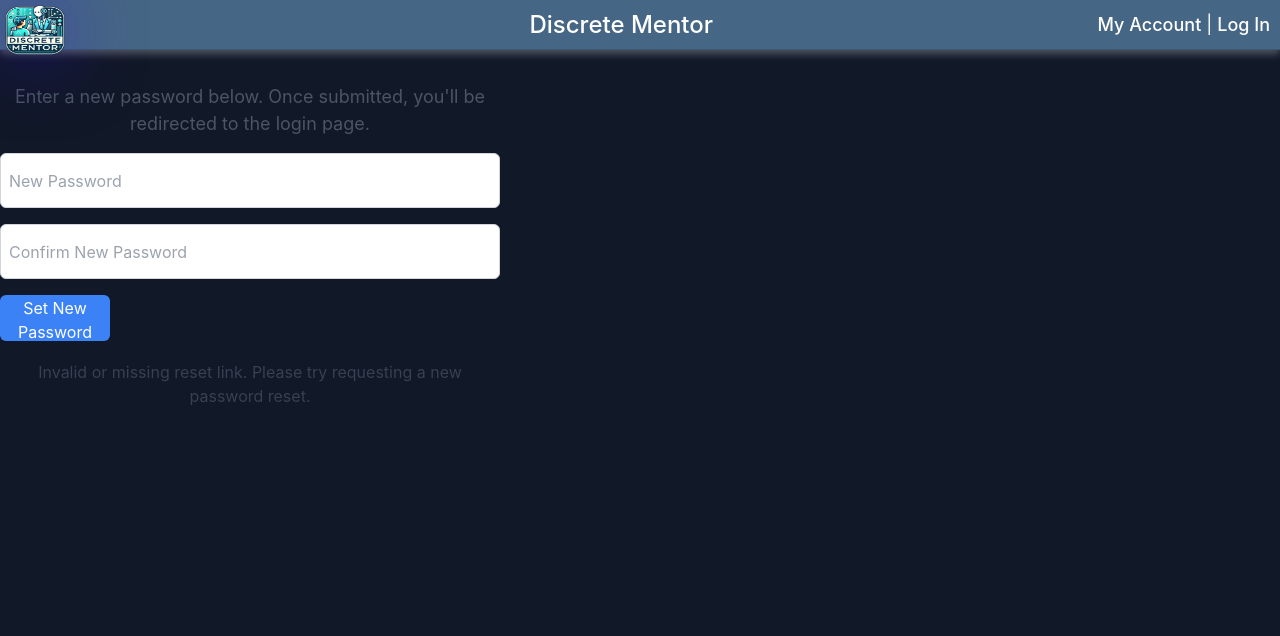
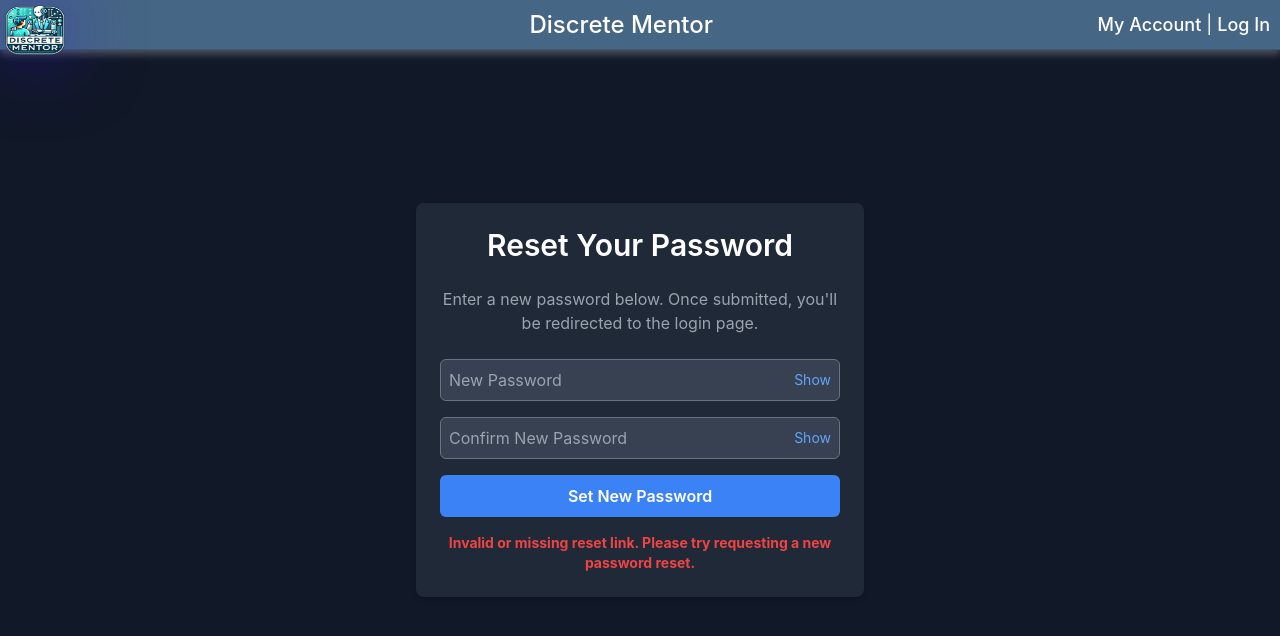
Before and after one commit to wreme44/Discrete-Math-A.i.-Tutor_App, a React (Vite) app: page /reset-password in a window 1280 px wide. Shown: the top 636 px of the page. Built offline with nearby package versions, Linux system fonts and the light colour scheme; no server answers.

Commit message:
enhanced password reset UI with visibility toggle for new and confirm password fields

```diff
--- a/src/components/Login.jsx
+++ b/src/components/Login.jsx
@@ -141,7 +141,9 @@ const Login = () => {
                 >
                     Send Reset Link
                 </button>
-                {resetNotification && <p className="text-center text-sm text-gray-700">{resetNotification}</p>}
+                {resetNotification && (
+                    <p style={{ color: 'orange', fontWeight: 'bold', marginTop: '0.5rem', textAlign: 'center', fontSize: '0.875rem' }}>
+                        {resetNotification}</p>)}
                 <button
                     className="w-full py-2 bg-gray-300 text-gray-700 rounded-md hover:bg-gray-400 mt-0"
                     onClick={() => setIsResetModalOpen(false)}
--- a/src/components/ResetPassword.jsx
+++ b/src/components/ResetPassword.jsx
@@ -7,6 +7,8 @@ const ResetPassword = () => {
   const [confirmPassword, setConfirmPassword] = useState(''); // State for confirm password input
   const [notification, setNotification] = useState(''); // State for any messages to display
   const [isSubmitting, setIsSubmitting] = useState(false); // State to manage button loading state
+  const [showNewPassword, setShowNewPassword] = useState(false); // State for toggling new password visibility
+  const [showConfirmPassword, setShowConfirmPassword] = useState(false); // State for toggling confirm password visibility
   const navigate = useNavigate();
   const location = useLocation();
 
@@ -49,42 +51,56 @@ const ResetPassword = () => {
   };
 
   return (
-    <div className="reset-password-page">
-      <div className="reset-password-container w-full xxsm:w-[250px] xsm:w-[300px] sm:w-[350px] md:w-[400px] lg:w-[450px] xl:w-[500px] h-auto xxsm:h-[250px] xsm:h-[300px] sm:h-[350px] md:h-[400px] lg:h-[450px] xl:h-[500px]">
-        <h5 className="reset-password-title xsm:text-[18px] sm:text-[26px] md:text-[28px] lg:text-[30px] xl:text-[32px]
-                            xsm:mb-[10px] sm:mb-[20px] md:mb-[25px] lg:mb-[30px] xl:mb-[35px]">Reset Your Password</h5>
+    <div className="reset-password-page flex items-center justify-center min-h-screen bg-dark-900">
+      <div className="reset-password-container w-full max-w-md bg-gray-800 p-6 rounded-lg shadow-md">
+        <h5 className="reset-password-title text-xl sm:text-2xl md:text-3xl lg:text-3xl font-semibold text-center text-white mb-6">
+          Reset Your Password
+        </h5>
 
-        <p className="reset-password-description xsm:text-[12px] sm:text-[14px] md:text-[16px] lg:text-[18px] xl:text-[18px] mb-4 text-center text-gray-600">
+        <p className="reset-password-description text-sm sm:text-base text-center text-gray-400 mb-6">
           Enter a new password below. Once submitted, you'll be redirected to the login page.
         </p>
 
         <form onSubmit={handlePasswordReset}>
-          <div className="new-password mb-4">
+          <div className="new-password mb-4 relative">
             <input
-              type="password"
+              type={showNewPassword ? "text" : "password"}
               placeholder="New Password"
-              className="w-full xsm:h-[35px] sm:h-[46px] md:h-[50px] lg:h-[55px] xl:h-[55px] p-2 rounded-md border border-gray-300 focus:outline-none focus:ring-2 focus:ring-blue-300"
+              className="w-full p-2 rounded-md border border-gray-500 focus:outline-none focus:ring-2 focus:ring-blue-500 bg-gray-700 text-white"
               value={newPassword}
               onChange={(e) => setNewPassword(e.target.value)}
               required
             />
+            <button
+              type="button"
+              className="absolute right-2 top-1/2 transform -translate-y-1/2 text-sm text-blue-400 hover:text-blue-600 focus:outline-none"
+              onClick={() => setShowNewPassword(!showNewPassword)}
+            >
+              {showNewPassword ? "Hide" : "Show"}
+            </button>
           </div>
 
-          <div className="confirm-password mb-4">
+          <div className="confirm-password mb-4 relative">
             <input
-              type="password"
+              type={showConfirmPassword ? "text" : "password"}
               placeholder="Confirm New Password"
-              className="w-full xsm:h-[35px] sm:h-[46px] md:h-[50px] lg:h-[55px] xl:h-[55px] p-2 rounded-md border border-gray-300 focus:outline-none focus:ring-2 focus:ring-blue-300"
+              className="w-full p-2 rounded-md border border-gray-500 focus:outline-none focus:ring-2 focus:ring-blue-500 bg-gray-700 text-white"
               value={confirmPassword}
               onChange={(e) => setConfirmPassword(e.target.value)}
               required
             />
+            <button
+              type="button"
+              className="absolute right-2 top-1/2 transform -translate-y-1/2 text-sm text-blue-400 hover:text-blue-600 focus:outline-none"
+              onClick={() => setShowConfirmPassword(!showConfirmPassword)}
+            >
+              {showConfirmPassword ? "Hide" : "Show"}
+            </button>
           </div>
 
           <button
             type="submit"
-            className="reset-password-button w-full xxsm:w-[60px] xsm:w-[70px] sm:w-[80px] md:w-[90px] lg:w-[100px] xl:w-[110px] h-auto xsm:h-[30px] sm:h-[38px] md:h-[42px] lg:h-[46px] xl:h-[46px]
-                                    bg-blue-500 text-white rounded-md hover:bg-blue-600 transition-colors duration-200"
+            className="w-full py-2 bg-blue-500 text-white font-semibold rounded-md hover:bg-blue-600 transition-colors duration-200"
             disabled={isSubmitting}
           >
             {isSubmitting ? "Submitting..." : "Set New Password"}
@@ -92,13 +108,13 @@ const ResetPassword = () => {
         </form>
 
         {notification && (
-          <p className="reset-password-notification xsm:text-[10px] sm:text-[12px] md:text-[14px] lg:text-[16px] xl:text-[16px] mt-4 text-center text-gray-700">
+          <p className="reset-password-notification text-sm text-center text-red-500 font-bold mt-4">
             {notification}
           </p>
         )}
       </div>
     </div>
   );
-}
+};
 
 export default ResetPassword;
```
